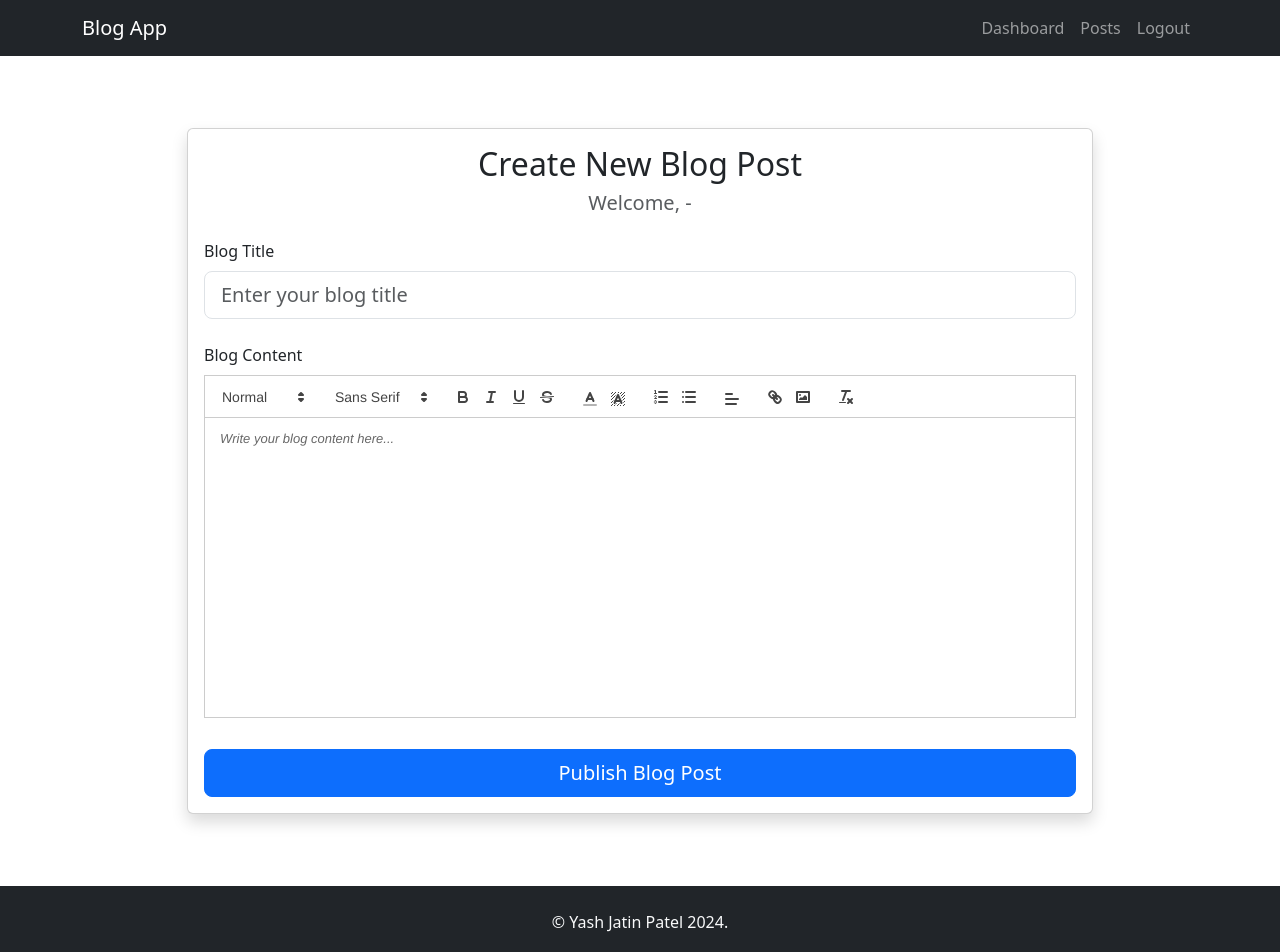
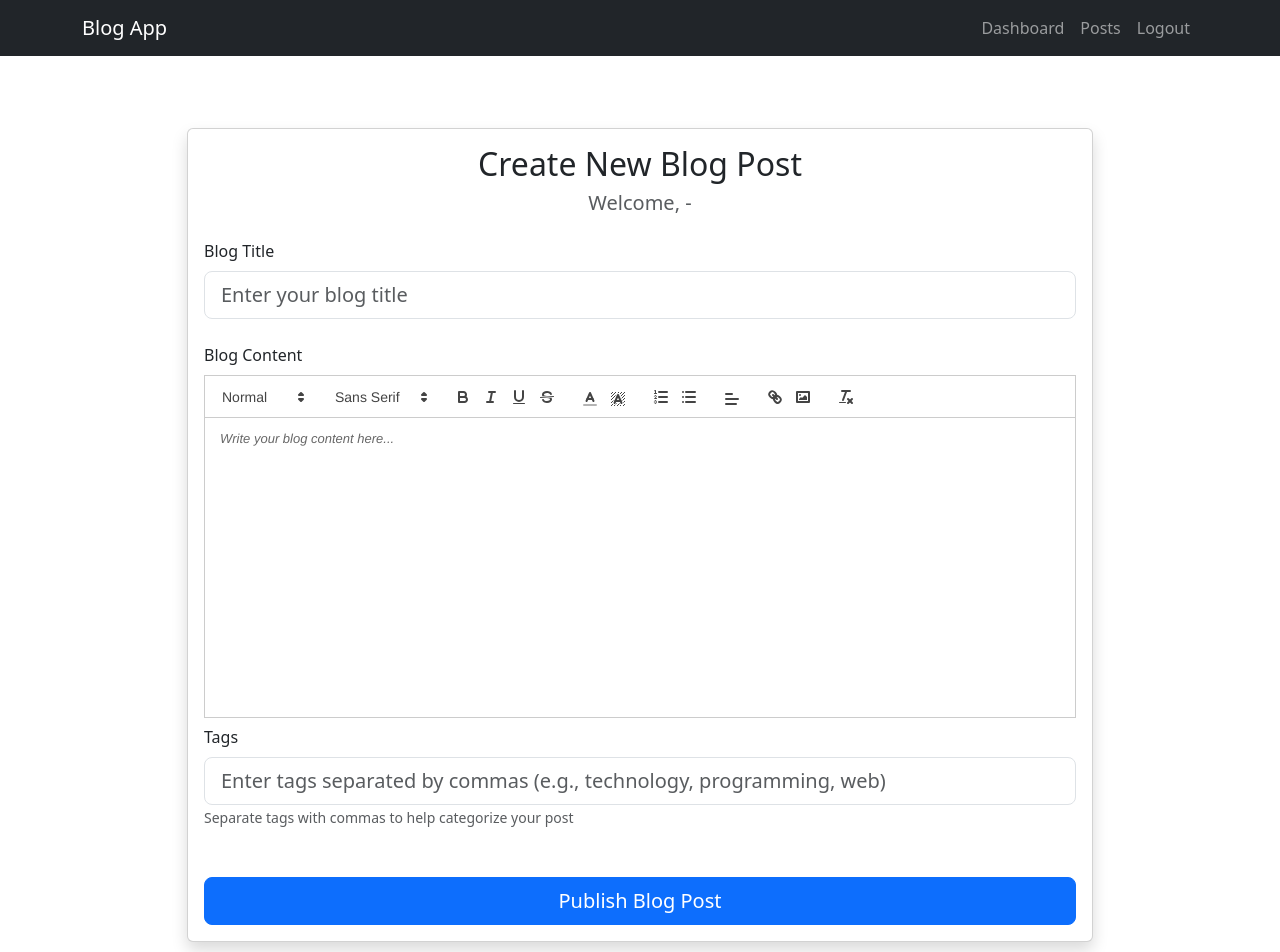
Before and after one commit to YJP-0104/info6150Project, a React (Create React App) app in the folder blog/: page /posts in a window 1280 px wide. Shown: the top 952 px of the page. Built offline with nearby package versions, Linux system fonts and the light colour scheme; sample sign-in values are in the browser's storage.

Commit message:
Changes to the code

```diff
--- a/blog/src/components/Dashboard.js
+++ b/blog/src/components/Dashboard.js
@@ -1,7 +1,15 @@
 // import { useSelector } from "react-redux";
 // import { Link } from "react-router-dom";
 import React, { useState, useEffect } from "react";
-import { Container, Row, Col, Card, Button, Form } from "react-bootstrap";
+import {
+  Container,
+  Row,
+  Col,
+  Card,
+  Button,
+  Form,
+  Badge,
+} from "react-bootstrap";
 import "bootstrap/dist/css/bootstrap.min.css";
 import ReactQuill from "react-quill";
 import "react-quill/dist/quill.snow.css";
@@ -13,6 +21,7 @@ const Dashboard = () => {
   const [content, setContent] = useState("");
   const [editMode, setEditMode] = useState(false);
   const [editId, setEditId] = useState(null);
+  const [tags, setTags] = useState("");
 
   const modules = {
     toolbar: [
@@ -60,6 +69,7 @@ const Dashboard = () => {
     setTitle(note.title || "");
     setContent(note.content || "");
     setEditId(note._id);
+    setTags(note.tags?.join(", ") || "");
     setEditMode(true);
   };
 
@@ -77,6 +87,7 @@ const Dashboard = () => {
           body: JSON.stringify({
             _id: editId,
             title: title,
+            tags: tags.split(",").map((tag) => tag.trim()),
             content: content,
             timestamp: new Date().toISOString(),
           }),
@@ -163,6 +174,18 @@ const Dashboard = () => {
                     required
                   />
                 </Form.Group>
+                <Form.Group className="mb-3">
+                  <Form.Label>Tags</Form.Label>
+                  <Form.Control
+                    type="text"
+                    value={tags}
+                    onChange={(e) => setTags(e.target.value)}
+                    placeholder="Enter tags separated by commas"
+                  />
+                  <Form.Text className="text-muted">
+                    Separate tags with commas (e.g., technology, programming)
+                  </Form.Text>
+                </Form.Group>
                 <Button
                   variant="success"
                   className="mt-3 me-2"
@@ -194,6 +217,13 @@ const Dashboard = () => {
                       : "No content available."}
                     ...
                   </Card.Text>
+                  <div className="mb-3">
+                    {note.tags?.map((tag, index) => (
+                      <Badge bg="secondary" className="me-2" key={index}>
+                        {tag}
+                      </Badge>
+                    ))}
+                  </div>
                   <Button
                     variant="outline-primary"
                     className="me-2"
--- a/blog/src/components/Home.js
+++ b/blog/src/components/Home.js
@@ -8,7 +8,6 @@ import {
   Form,
   Badge,
 } from "react-bootstrap";
-import { formatDistanceToNow } from "date-fns";
 import "bootstrap/dist/css/bootstrap.min.css";
 import { useSelector } from "react-redux";
 import { format } from "date-fns";
--- a/blog/src/components/UserPosts.js
+++ b/blog/src/components/UserPosts.js
@@ -9,8 +9,8 @@ const BlogPostCreator = () => {
   const { username } = useSelector((state) => state.auth);
   const [title, setTitle] = useState("");
   const [content, setContent] = useState("");
+  const [tags, setTags] = useState("");
 
-  // ReactQuill modules configuration with more formatting options
   const modules = {
     toolbar: [
       [{ header: [1, 2, 3, 4, 5, 6, false] }],
@@ -37,6 +37,7 @@ const BlogPostCreator = () => {
       content: cleanContent,
       timestamp: new Date().toISOString(),
       date: new Date().toLocaleDateString(),
+      tags: tags.split(",").map((tag) => tag.trim()),
     };
 
     try {
@@ -58,6 +59,7 @@ const BlogPostCreator = () => {
         console.log("Blog post created:", result);
         setTitle("");
         setContent("");
+        setTags("");
       } else {
         throw new Error("Failed to create blog post");
       }
@@ -101,7 +103,19 @@ const BlogPostCreator = () => {
                     style={{ height: "300px", marginBottom: "50px" }}
                   />
                 </Form.Group>
-
+                <Form.Group className="mb-4">
+                  <Form.Label>Tags</Form.Label>
+                  <Form.Control
+                    type="text"
+                    value={tags}
+                    onChange={(e) => setTags(e.target.value)}
+                    placeholder="Enter tags separated by commas (e.g., technology, programming, web)"
+                    className="form-control-lg"
+                  />
+                  <Form.Text className="text-muted">
+                    Separate tags with commas to help categorize your post
+                  </Form.Text>
+                </Form.Group>
                 <Button
                   variant="primary"
                   type="submit"
```
